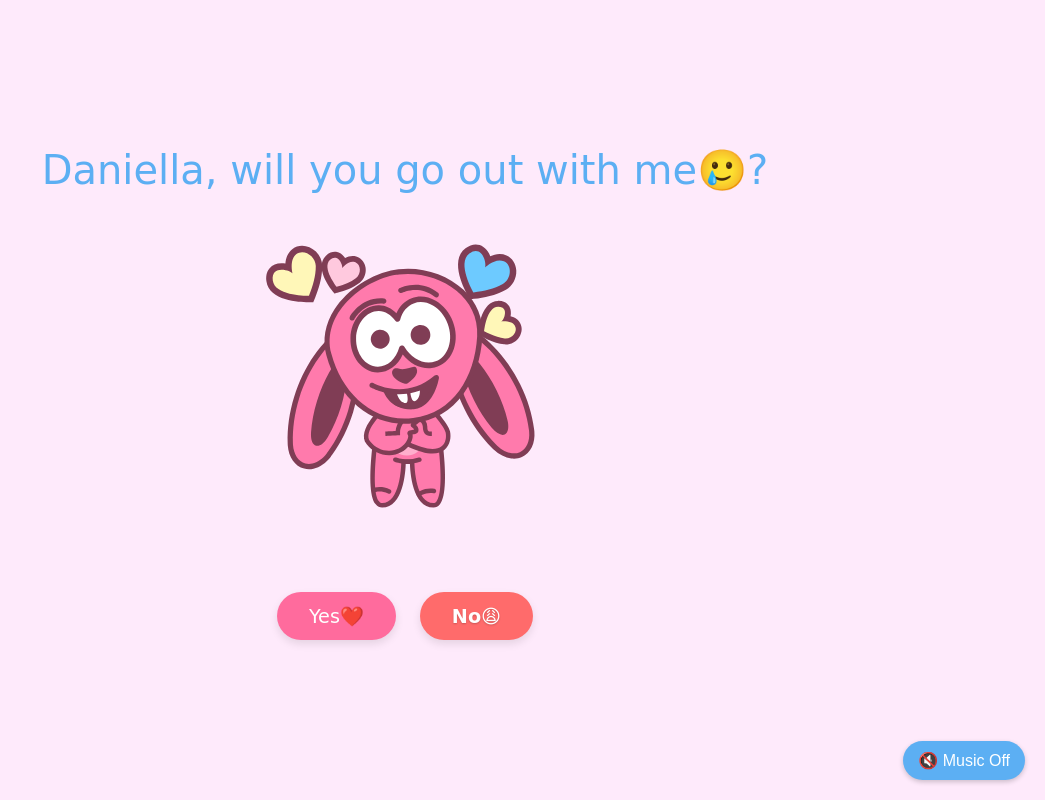
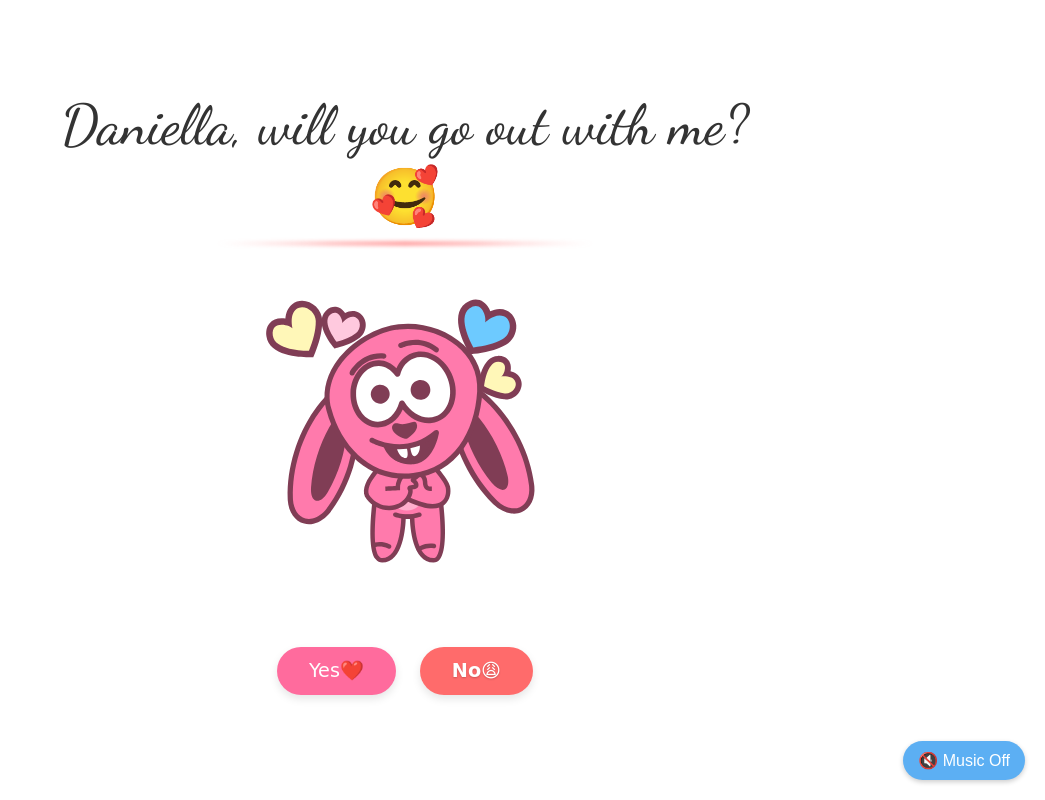
Before and after one commit to Aristocratjnr/Daniella, a Next.js app: page / in a window 1280 px wide. Shown: the whole page, without its empty margins (235-1280 px from the left). Built offline with nearby package versions, Linux system fonts and the light colour scheme.

Commit message:
nice animaiton button

```diff
--- a/app/page.tsx
+++ b/app/page.tsx
@@ -1,6 +1,15 @@
 "use client";
 
 import React, { useState, useEffect } from "react";
+import { Inter, Dancing_Script } from 'next/font/google';
+import Head from 'next/head';
+
+// Font declarations must be at the module level
+const inter = Inter({ subsets: ['latin'] });
+const dancingScript = Dancing_Script({
+  subsets: ['latin'],
+  weight: ['400', '500', '600', '700']
+});
 import dynamic from 'next/dynamic';
 import styled from "styled-components";
 import bunnyCry from "./animations/bunnyCry.json";
@@ -59,6 +68,10 @@ const getRandomPosition = (isMobile: boolean = false) => {
 };
 
 function Home() {
+    const [animationSpeed, setAnimationSpeed] = useState(1);
+  const [animationDirection, setAnimationDirection] = useState(1);
+  const [bounce, setBounce] = useState(false);
+
   const bunnyCryOptions = {
     loop: true,
     autoplay: true,
@@ -67,6 +80,7 @@ function Home() {
       preserveAspectRatio: "xMidYMid slice",
     },
   };
+
   const bunnyPleaseOptions = {
     loop: true,
     autoplay: true,
@@ -75,6 +89,7 @@ function Home() {
       preserveAspectRatio: "xMidYMid slice",
     },
   };
+
   const bunnyYesOptions = {
     loop: true,
     autoplay: true,
@@ -83,6 +98,7 @@ function Home() {
       preserveAspectRatio: "xMidYMid slice",
     },
   };
+
   const bunnyPunchOptions = {
     loop: true,
     autoplay: true,
@@ -123,9 +139,23 @@ function Home() {
 
   const handleNoButtonInteraction = () => {
     setHasStarted(true);
-    setRandomPosition(getRandomPosition(isMobile));
+
+    // Add some fun variations to the animation
+    setAnimationSpeed(prev => Math.min(prev + 0.2, 2));
+    setAnimationDirection(prev => -prev);
+
+    // Trigger bounce effect
+    setBounce(true);
+    setTimeout(() => setBounce(false), 500);
+
+    // Change bunny state with some randomness
     const randomBunnyState = Math.floor(Math.random() * 2);
     setBunnyState(bunnyObj[randomBunnyState] as string);
+
+    // Add a little delay before moving to make it more playful
+    setTimeout(() => {
+      setRandomPosition(getRandomPosition(isMobile));
+    }, 100);
   };
 
   const handleTouchMove = (e: React.TouchEvent) => {
@@ -135,16 +165,60 @@ function Home() {
     }
   };
 
+  // Fonts are now declared at the module level
+
   return (
+    <>
+      <Head>
+        <link href="https://fonts.googleapis.com/css2?family=Dancing+Script:wght@400;700&display=swap" rel="stylesheet" />
+      </Head>
       <StyledHome data-testid="container">
         <BackgroundMusic/>
         <div className="home-container">
-        {bunnyState === "yes" ? <div className="title">dherdy is happy to go with you😘💕</div> : <div className="title"> Daniella, will you go out with me🥲?</div>}
-        <div className="animation">
-          {bunnyState === "normal" && <Lottie options={bunnyPleaseOptions} height={300} width={300} />}
-          {bunnyState === "cry" && <Lottie options={bunnyCryOptions} height={300} width={300} />}
-          {bunnyState === "yes" && <Lottie options={bunnyYesOptions} height={400} width={400} />}
-          {bunnyState === "punch" && <Lottie options={bunnyPunchOptions} height={300} width={300} />}
+          {bunnyState === "yes" ? (
+            <h1 className="title">dherdy is happy to go with you😘</h1>
+          ) : (
+            <h1 className="title">Daniella, will you go out with me?🥰</h1>
+          )}
+          <div className={`animation ${bounce ? 'bounce' : ''} ${bunnyState === 'yes' ? 'celebrate' : ''}`}>
+            {bunnyState === "normal" && (
+              <Lottie
+                options={bunnyPleaseOptions}
+                height={300}
+                width={300}
+                speed={animationSpeed}
+                direction={animationDirection}
+                isStopped={false}
+                isPaused={false}
+              />
+            )}
+            {bunnyState === "cry" && (
+              <Lottie
+                options={bunnyCryOptions}
+                height={300}
+                width={300}
+                speed={animationSpeed}
+                direction={animationDirection}
+              />
+            )}
+            {bunnyState === "yes" && (
+              <Lottie
+                options={bunnyYesOptions}
+                height={400}
+                width={400}
+                speed={1.5}
+                isStopped={false}
+                isPaused={false}
+              />
+            )}
+            {bunnyState === "punch" && (
+              <Lottie
+                options={bunnyPunchOptions}
+                height={300}
+                width={300}
+                speed={animationSpeed}
+              />
+            )}
           </div>
           {bunnyState !== "yes" && (
             <div className="buttons">
@@ -170,24 +244,26 @@ function Home() {
             </div>
           )}
         </div>
-    </StyledHome >
+      </StyledHome>
+    </>
   );
 }
 
-const StyledHome = styled.div`
+const StyledHome = styled.main`
   display: flex;
   position: fixed;
   left: 0;
   top: 0;
-  min-height: 100vh;
-  width: 100%;
+  right: 0;
+  bottom: 0;
+  justify-content: center;
   align-items: center;
-  justify-content: center;
-  background-color: #feeafb;
+  background: #fff;
   padding: 1rem;
   box-sizing: border-box;
-  overflow-x: hidden;
+  overflow: hidden;
   touch-action: manipulation;
+  font-family: ${inter.style.fontFamily}, sans-serif;
 
   .home-container {
     display: flex;
@@ -201,19 +277,79 @@ const StyledHome = styled.div`
     text-align: center;
 
     .title {
-      font-size: clamp(1.5rem, 5vw, 2.5rem);
-      color: #5caff3;
-      font-family: 'Comic Sans MS', cursive, sans-serif;
-      margin: 0;
+      font-size: clamp(1.8rem, 6vw, 3.5rem);
+      color: #333;
+      font-family: ${dancingScript.style.fontFamily}, cursive;
+      margin: 0 0 1rem;
       line-height: 1.3;
-      transition: all 0.3s ease;
+      transition: all 0.5s ease;
+      position: relative;
+      padding: 0 1rem;
+      text-align: center;
+      width: 100%;
+      word-wrap: break-word;
+      overflow-wrap: break-word;
+      hyphens: auto;
+
+      &::after {
+        content: '';
+        position: absolute;
+        bottom: -10px;
+        left: 50%;
+        transform: translateX(-50%);
+        width: 50%;
+        height: 3px;
+        background: linear-gradient(90deg, transparent, #ff6b6b, transparent);
+        border-radius: 50%;
+        filter: blur(2px);
+      }
+
+      @media (max-width: 1024px) {
+        font-size: clamp(1.6rem, 5.5vw, 3rem);
+        line-height: 1.2;
+      }
+
+      @media (max-width: 768px) {
+        font-size: clamp(1.4rem, 6vw, 2.2rem);
+        margin-bottom: 0.5rem;
+        padding: 0.3rem 0.8rem;
+        line-height: 1.2;
+      }
+
+      @media (max-width: 480px) {
+        font-size: clamp(1.2rem, 5.5vw, 1.8rem);
+        padding: 0.3rem 0.5rem;
+        line-height: 1.15;
+      }
     }
 
     .animation {
       width: 100%;
       max-width: 400px;
       margin: 0 auto;
-      transition: all 0.3s ease;
+      transition: all 0.5s cubic-bezier(0.175, 0.885, 0.32, 1.275);
+      transform-origin: center;
+
+      &.bounce {
+        animation: bounce 0.5s ease;
+      }
+
+      &.celebrate {
+        animation: celebrate 1s ease-in-out;
+      }
+
+      @keyframes bounce {
+        0%, 100% { transform: translateY(0); }
+        50% { transform: translateY(-20px); }
+      }
+
+      @keyframes celebrate {
+        0% { transform: scale(1) rotate(0deg); }
+        25% { transform: scale(1.1) rotate(5deg); }
+        50% { transform: scale(1.05) rotate(-5deg); }
+        75% { transform: scale(1.1) rotate(5deg); }
+        100% { transform: scale(1) rotate(0deg); }
+      }
 
       @media (max-width: 480px) {
         max-width: 280px;
@@ -236,13 +372,16 @@ const StyledHome = styled.div`
 
     button {
       padding: 0.8rem 2rem;
-      font-size: 1.2rem;
+      font-size: clamp(1rem, 3vw, 1.2rem);
       border: none;
       border-radius: 50px;
       cursor: pointer;
       transition: all 0.3s ease;
       font-family: 'Comic Sans MS', cursive, sans-serif;
       box-shadow: 0 4px 8px rgba(0, 0, 0, 0.1);
+      min-width: 100px;
+      text-align: center;
+      white-space: nowrap;
 
       &:first-child {
         background-color: #ff6b9d;
@@ -253,9 +392,15 @@ const StyledHome = styled.div`
         }
       }
 
+      @media (max-width: 768px) {
+        padding: 0.7rem 1.5rem;
+        font-size: clamp(0.9rem, 2.8vw, 1.1rem);
+      }
+
       @media (max-width: 480px) {
-        padding: 0.7rem 1.5rem;
-        font-size: 1rem;
+        padding: 0.6rem 1.2rem;
+        font-size: clamp(0.85rem, 2.5vw, 1rem);
+        min-width: 85px;
       }
     }
   }
```
Lines whose indentation alone changed are shown as unchanged.
